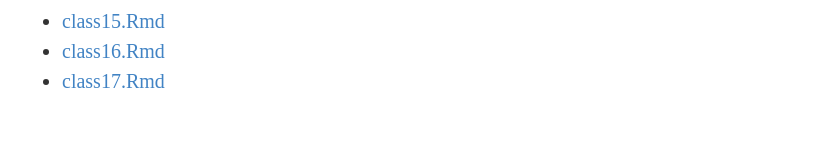
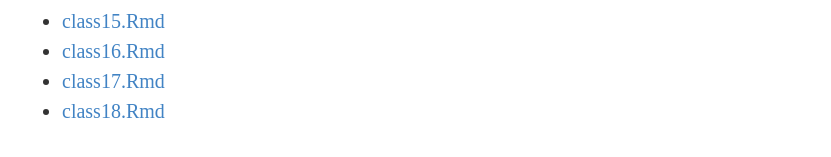
Before and after one commit to statsmaths/stat289-f17, a Jekyll site: the page built from source.html, in a window 1280 px wide. Shown: the part 695-852 px from the top of the page, without its empty margins (223-1054 px from the left). Built offline with Jekyll 4.4.1, drawn with Linux system fonts in a browser that asks for light colours.

Commit message:
update class

```diff
--- a/index.html
+++ b/index.html
@@ -54,9 +54,9 @@
 
     <h3><strong>2017-10-26</strong>&nbsp;&nbsp;<a href="/stat289/class17/">Class 17: Presentations II</a></h3>
 
-    <!--     <h3><strong>2017-10-31</strong>&nbsp;&nbsp;<a href="/stat289/class18/">Class 18: Strings in R</a></h3>
+    <h3><strong>2017-10-31</strong>&nbsp;&nbsp;<a href="/stat289/class18/">Class 18: Strings in R</a></h3>
 
-    <h3><strong>2017-11-02</strong>&nbsp;&nbsp;<a href="/stat289/class19/">Class 19: Scraping Wikipedia Lists</a></h3>
+    <!--     <h3><strong>2017-11-02</strong>&nbsp;&nbsp;<a href="/stat289/class19/">Class 19: Scraping Wikipedia Lists</a></h3>
 
     <h3><strong>2017-11-07</strong>&nbsp;&nbsp;<a href="/stat289/class20/">Class 20: Working with Tokens</a></h3>
 
--- a/labs.html
+++ b/labs.html
@@ -23,5 +23,6 @@
     <li><a href="https://statsmaths.github.io/stat289_lab_templates/lab12.R">lab12.R</a></li>
     <li><a href="https://statsmaths.github.io/stat289_lab_templates/lab13.R">lab13.R</a></li>
     <li><a href="https://statsmaths.github.io/stat289_lab_templates/lab14.R">lab14.R</a></li>
+    <li><a href="https://statsmaths.github.io/stat289_lab_templates/lab18.R">lab18.R</a></li>
   </ul>
 </div>
--- a/source.html
+++ b/source.html
@@ -26,5 +26,6 @@
     <li><a href="https://raw.githubusercontent.com/statsmaths/stat289/master/_posts/2017-10-19-class15.Rmd">class15.Rmd</a></li>
     <li><a href="https://raw.githubusercontent.com/statsmaths/stat289/master/_posts/2017-10-24-class16.Rmd">class16.Rmd</a></li>
     <li><a href="https://raw.githubusercontent.com/statsmaths/stat289/master/_posts/2017-10-26-class17.Rmd">class17.Rmd</a></li>
+    <li><a href="https://raw.githubusercontent.com/statsmaths/stat289/master/_posts/2017-10-31-class18.Rmd">class18.Rmd</a></li>
   </ul>
 </div>
```
Also changed, not shown: 2 other files.
